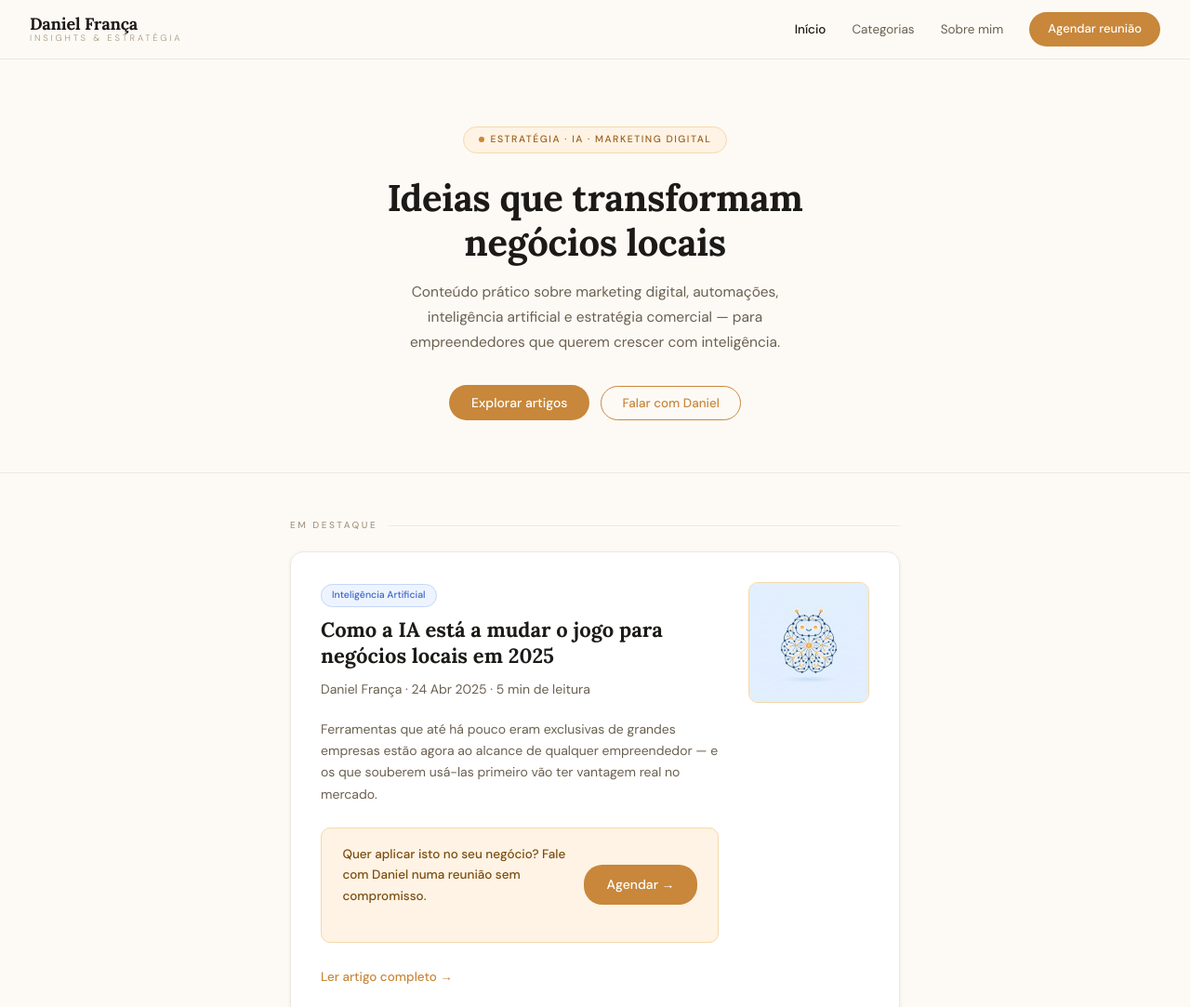
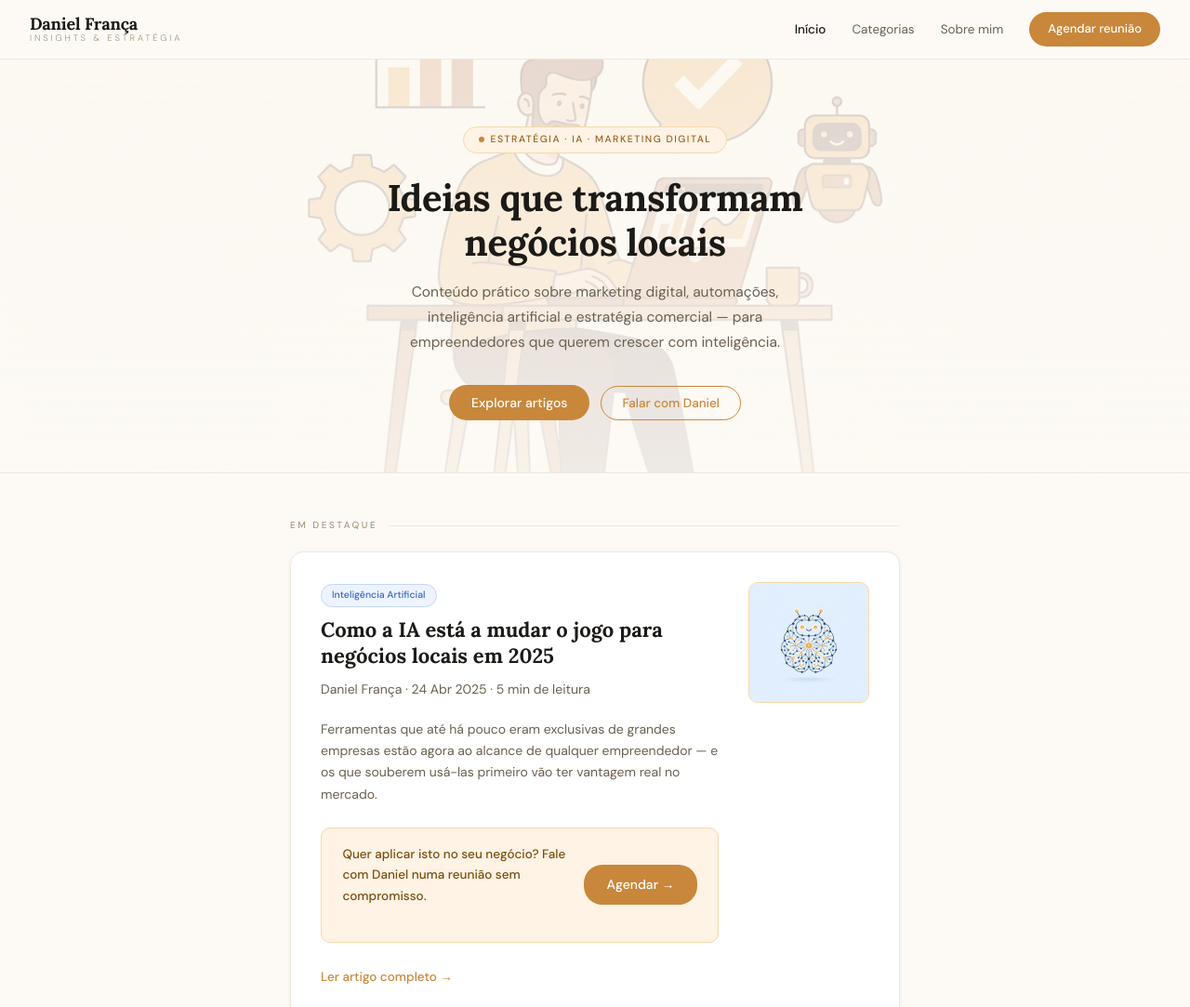
Before and after one commit to danielfranca47/blog.danielfranca, a plain HTML site: page index.html in a window 1280 px wide. Shown: the top 1083 px of the page at 93% size. Drawn offline with Linux system fonts and the light colour scheme.

Commit message:
style: hero-homepage.webp na hero da home com overlay suave

```diff
--- a/index.html
+++ b/index.html
@@ -12,7 +12,7 @@
   <meta property="og:url" content="https://blog.danielfranca.pt/" />
   <meta name="twitter:card" content="summary_large_image" />
   <meta name="twitter:image" content="https://blog.danielfranca.pt/images/og-image.webp" />
-  <link rel="icon" type="image/svg+xml" href="/favicon.svg" />
+  <link rel="icon" type="image/webp" href="/images/favicon.webp" />
   <link rel="preconnect" href="https://fonts.googleapis.com" />
   <link rel="preconnect" href="https://fonts.gstatic.com" crossorigin />
   <link href="https://fonts.googleapis.com/css2?family=Lora:ital,wght@0,400;0,600;0,700;1,400&family=DM+Sans:wght@300;400;500&display=swap" rel="stylesheet" />
@@ -186,6 +186,7 @@
       padding: 4.5rem 2rem 3.5rem;
       text-align: center;
       border-bottom: 1px solid var(--border);
+      background: linear-gradient(rgba(253,250,246,0.82), rgba(253,250,246,0.92)), url('images/hero-homepage.webp') center/cover no-repeat;
     }
     .hero-pill {
       display: inline-flex; align-items: center; gap: 7px;
```
